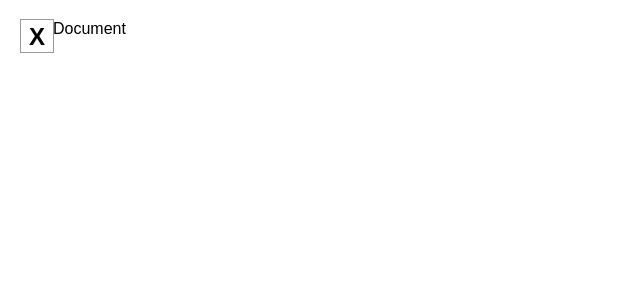
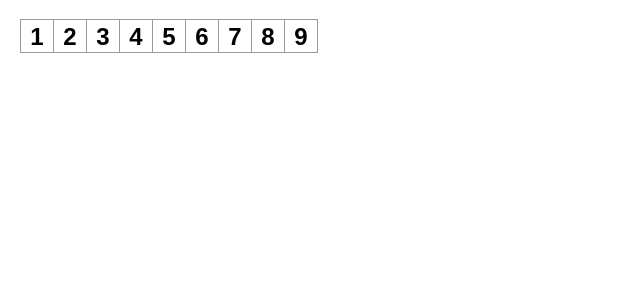
Before and after one commit to wintonml/mic-mac-moe, a React (Create React App) app: page / in a window 1280 px wide. Shown: the top 300 px of the page, without its empty margins (0-640 px from the left). Built offline with nearby package versions, Linux system fonts and the light colour scheme.

Commit message:
Display 9 squares

```diff
--- a/public/index.html
+++ b/public/index.html
@@ -1,11 +1,11 @@
 <!DOCTYPE html>
 <html lang="en">
   <head>
-  <meta charset="UTF-8">
-  <meta name="viewport" content="width=device-width, initial-scale=1.0">
+    <meta charset="UTF-8" />
+    <meta name="viewport" content="width=device-width, initial-scale=1.0" />
     <title>Mic-Mac-Moe</title>
   </head>
   <body>
     <div id="root"></div>
   </body>
-</html>Document
+</html>
--- a/src/App.js
+++ b/src/App.js
@@ -1,3 +1,16 @@
+// Fragments <></> are used to return a group of JSX elements in a return statement
 export default function Square() {
-  return <button className="square">X</button>;
+  return (
+    <>
+      <button className="square">1</button>
+      <button className="square">2</button>
+      <button className="square">3</button>
+      <button className="square">4</button>
+      <button className="square">5</button>
+      <button className="square">6</button>
+      <button className="square">7</button>
+      <button className="square">8</button>
+      <button className="square">9</button>
+    </>
+  );
 }
```
Lines whose indentation alone changed are shown as unchanged.
